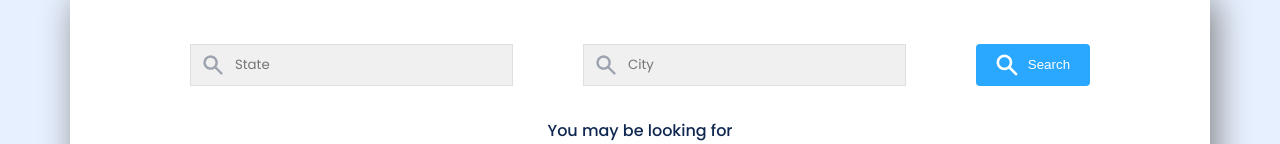
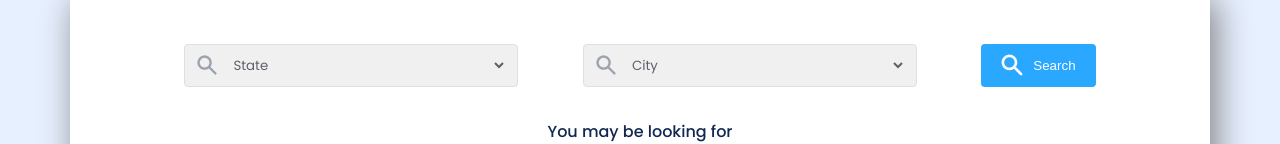
Before and after one commit to GajananBodhankar/medify_centers, a React (Vite) app: page / in a window 1280 px wide. Shown: the part 487-631 px from the top of the page. Built offline with nearby package versions, Linux system fonts and the light colour scheme.

Commit message:
made a change

```diff
--- a/src/Styles/home.css
+++ b/src/Styles/home.css
@@ -152,19 +152,23 @@
   align-items: center;
   border: 1px solid #dfdfdf;
   padding: 0px 10px;
+  width: 30%;
+  border-radius: 4px;
 }
-.stateCustomInput > input {
+.stateCustomInput > select {
   border: none;
   outline: none;
   background: transparent;
   font-family: "Poppins", sans-serif;
   padding: 10px;
+  color: #5c6169;
+  flex-grow: 1;
 }
 
 .stateCustomInput > img {
   height: max-content;
 }
-.stateCustomInput > input:focus {
+.stateCustomInput > select:focus {
   border: none;
   outline: none;
 }
--- a/src/components/Home.tsx
+++ b/src/components/Home.tsx
@@ -54,11 +54,19 @@ function Home() {
           <div className="stateCitySearchSubOne">
             <div className="stateCustomInput">
               <img src={SearchIconGrey} alt="" />
-              <input type="text" placeholder="State" />
+              <select name="" id="">
+                <option value="State" selected disabled>
+                  State
+                </option>
+              </select>
             </div>
             <div className="stateCustomInput">
               <img src={SearchIconGrey} alt="" />
-              <input type="text" placeholder="City" />
+              <select name="" id="">
+                <option value="City" selected disabled>
+                  City
+                </option>
+              </select>
             </div>
             <button>
               <img src={SearchIcon} alt="" />
```
